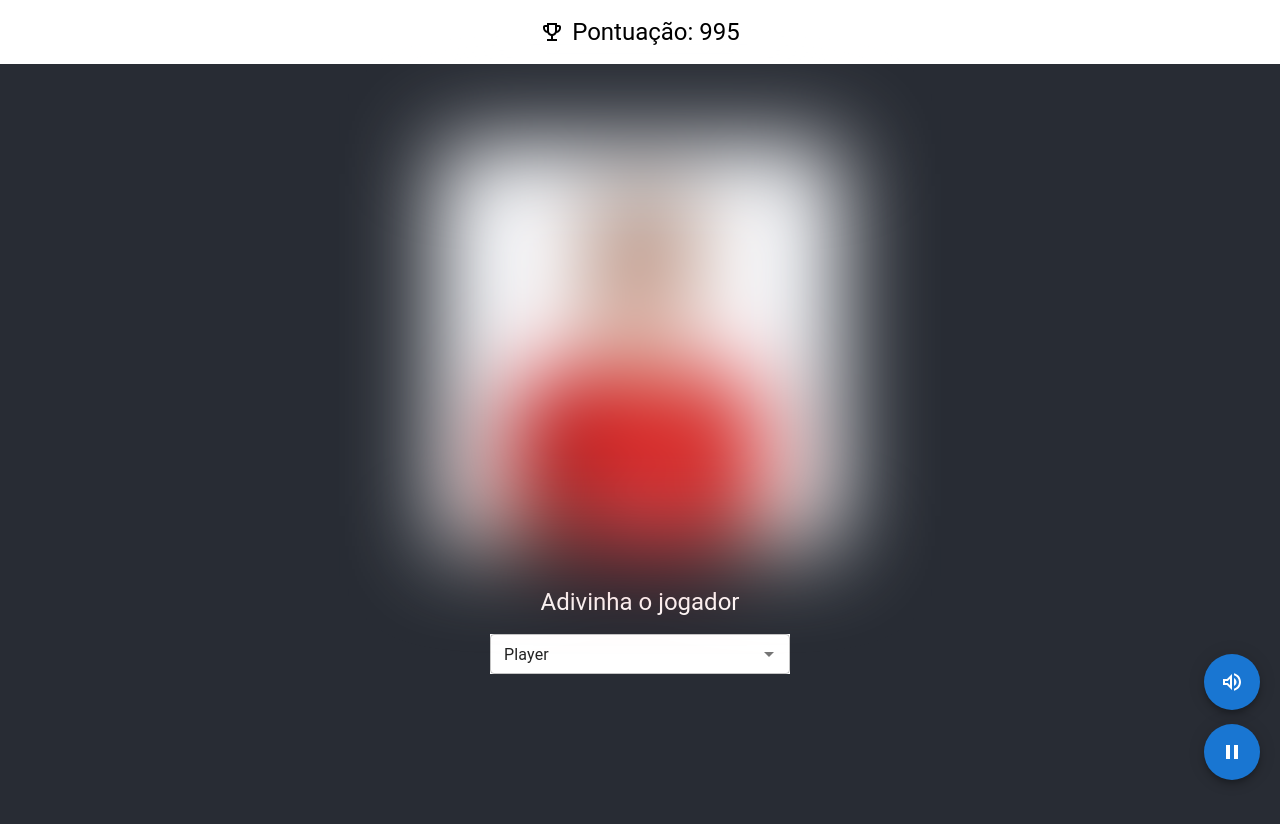
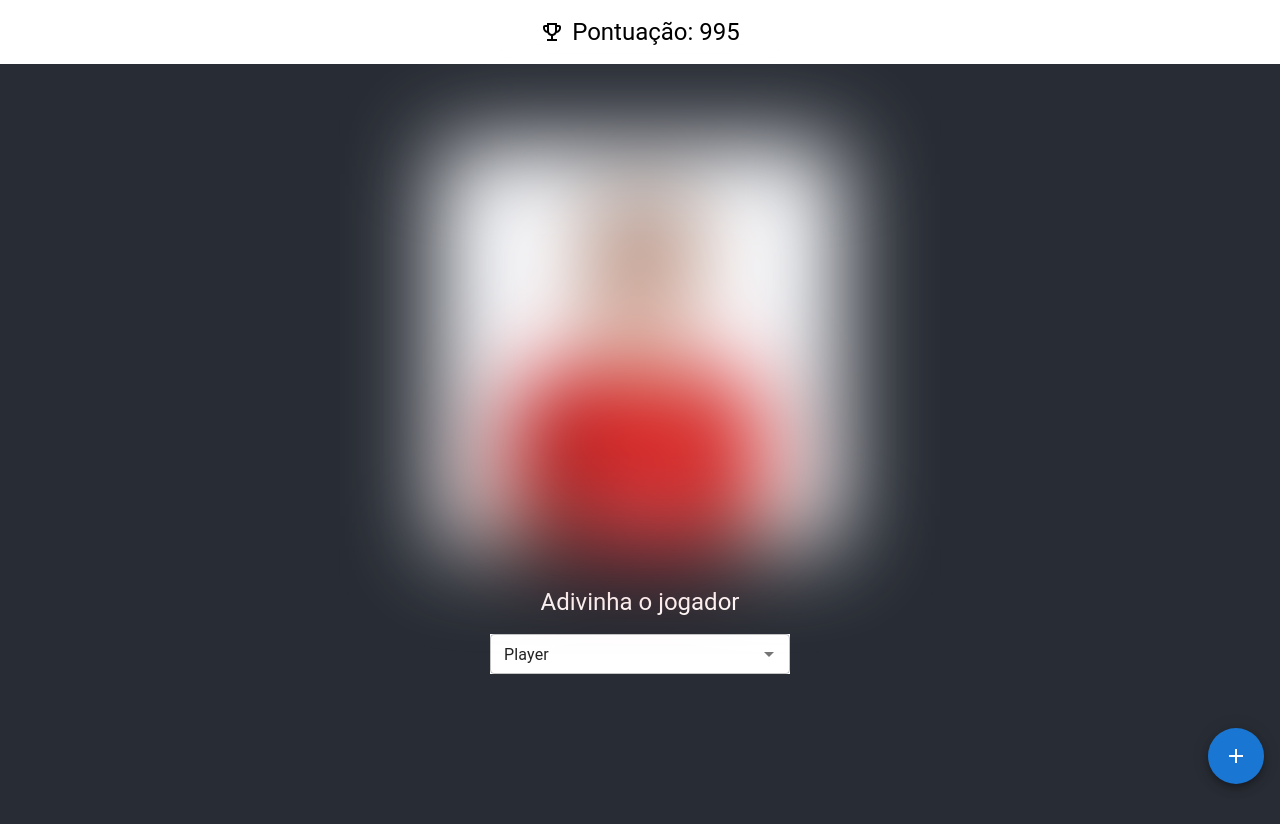
Before and after one commit to dtnunestd/guess-the-player, a React (Create React App) app in the folder guess-the-player/: page / in a window 1280 px wide. Shown: the top 824 px of the page. Built offline with nearby package versions, Linux system fonts and the light colour scheme.

Commit message:
feat: Add menu

```diff
--- a/guess-the-player/src/App.js
+++ b/guess-the-player/src/App.js
@@ -28,6 +28,7 @@ function App() {
   const [counter, setCounter] = useState(0);
 
   const handlePause = () => {
+    console.log("enntrei");
     setIsPaused(!isPaused);
   };
 
--- a/guess-the-player/src/Avatars.js
+++ b/guess-the-player/src/Avatars.js
@@ -37,7 +37,7 @@ const Avatars = ({ selectedPlayer, value }) => {
       );
       setAgeColor(age === foundPlayer.age ? green : deepOrange);
     }
-  }, [foundPlayer]);
+  }, [foundPlayer, age, nacionality, position]);
 
   return (
     <>
--- a/guess-the-player/src/Menu.js
+++ b/guess-the-player/src/Menu.js
@@ -1,20 +1,50 @@
-import React, { useState } from "react";
+import PlayArrowOutlinedIcon from "@mui/icons-material/PlayArrowOutlined";
+import PauseOutlinedIcon from "@mui/icons-material/PauseOutlined";
 
-import Fab from "@mui/material/Fab";
-import PauseOutlinedIcon from "@mui/icons-material/PauseOutlined";
-import PlayArrowOutlinedIcon from "@mui/icons-material/PlayArrowOutlined";
 import VolumeUpOutlinedIcon from "@mui/icons-material/VolumeUpOutlined";
 import Dialog from "@mui/material/Dialog";
 import DialogTitle from "@mui/material/DialogTitle";
+import SpeedDial from "@mui/material/SpeedDial";
+import SpeedDialAction from "@mui/material/SpeedDialAction";
+import SpeedDialIcon from "@mui/material/SpeedDialIcon";
+import React, { useState } from "react";
 
 const Menu = ({ isPaused, handlePause }) => {
   const [changeSound, setChangeSound] = useState(false);
+  const [open, setOpen] = React.useState(false);
+  const handleOpen = () => setOpen(true);
+  const handleClose = () => {
+    setOpen(false);
+  };
 
   const soundStyle = changeSound ? "visible" : "hidden";
 
   return (
     <>
-      <Fab
+      <SpeedDial
+        ariaLabel="SpeedDial basic example"
+        sx={{ position: "absolute", bottom: 16, right: 16 }}
+        icon={<SpeedDialIcon />}
+        onClose={handleClose}
+        onOpen={handleOpen}
+        open={open}
+        style={{
+          zIndex: "10000",
+        }}
+      >
+        <SpeedDialAction
+          icon={isPaused ? <PlayArrowOutlinedIcon /> : <PauseOutlinedIcon />}
+          tooltipTitle="Pause"
+          onClick={handlePause}
+        />
+        <SpeedDialAction
+          icon={<VolumeUpOutlinedIcon />}
+          tooltipTitle="Music"
+          onClick={() => setChangeSound(!changeSound)}
+        />
+      </SpeedDial>
+
+      {/* <Fab
         color="primary"
         aria-label="add"
         style={{
@@ -41,7 +71,7 @@ const Menu = ({ isPaused, handlePause }) => {
         }}
       >
         <VolumeUpOutlinedIcon />
-      </Fab>
+      </Fab> */}
       <audio
         controls
         autoPlay
```
